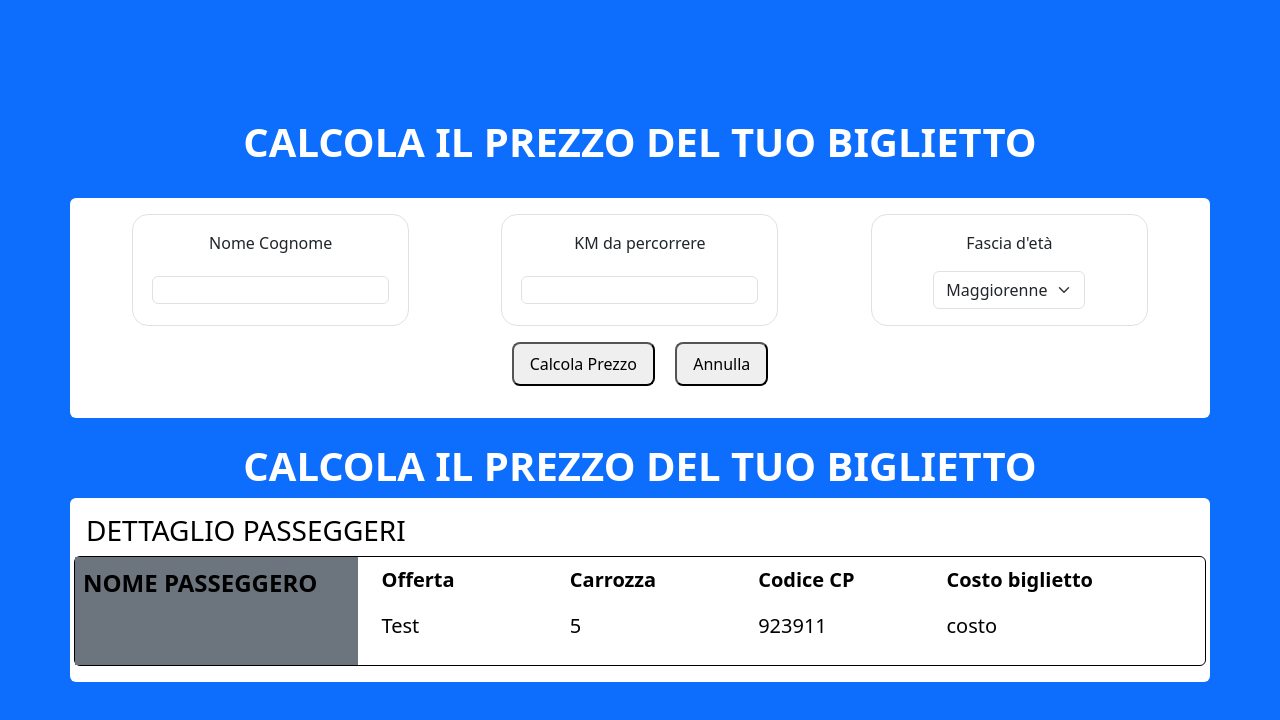
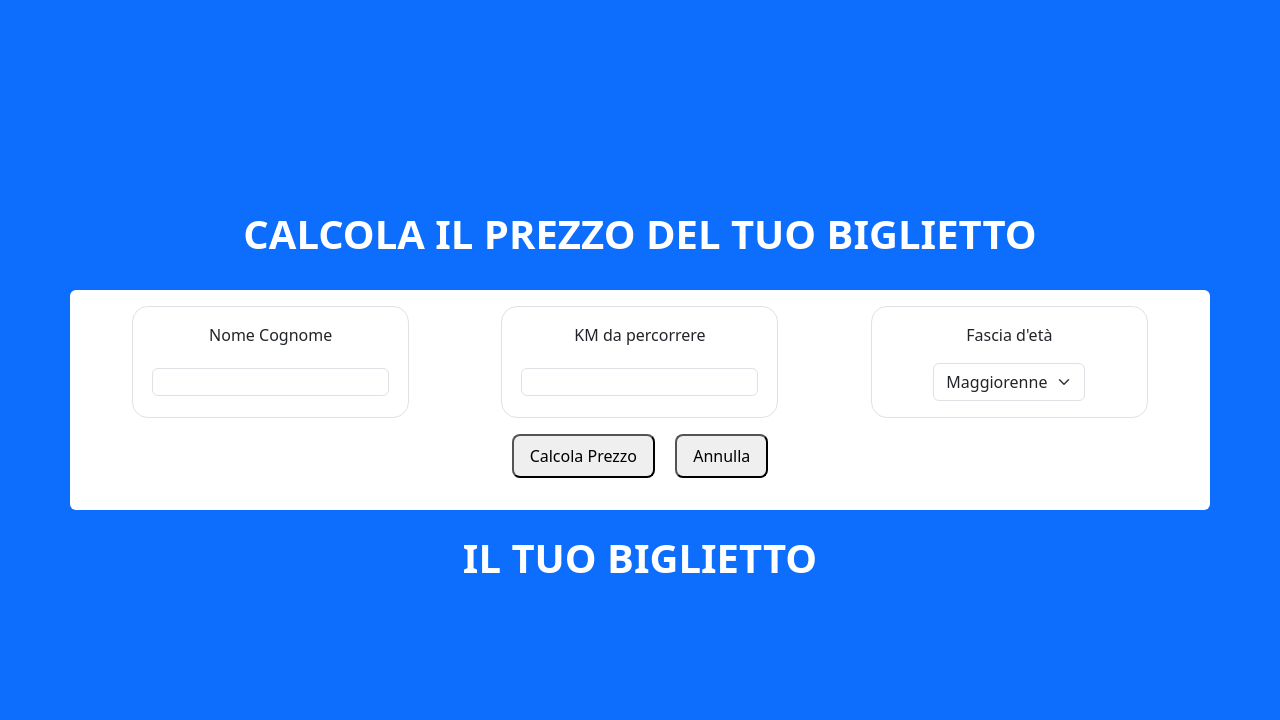
Before and after one commit to antoniostassi/js-biglietto-treno-form, a plain HTML site: page index.html in a window 1280 px wide. Drawn offline with nearby package versions, Linux system fonts and the light colour scheme.

Commit message:
HTML | Adding Display None to Ticket before calculation.

```diff
--- a/index.html
+++ b/index.html
@@ -48,8 +48,8 @@
                 </form>
             </div>
 
-            <h1 class="text-center text-white fw-bold mt-4"> CALCOLA IL PREZZO DEL TUO BIGLIETTO </h1>
-            <div class="container rounded bg-white p-3">
+            <h1 class="text-center text-white fw-bold mt-4"> IL TUO BIGLIETTO </h1>
+            <div class="container rounded bg-white p-3 d-none">
                 <h3 class="text-black">DETTAGLIO PASSEGGERI</h3>
                 <div class="row rounded-2 border border-1 border-black text-black">
                     <div class="col-3 bg-secondary p-2">
```
